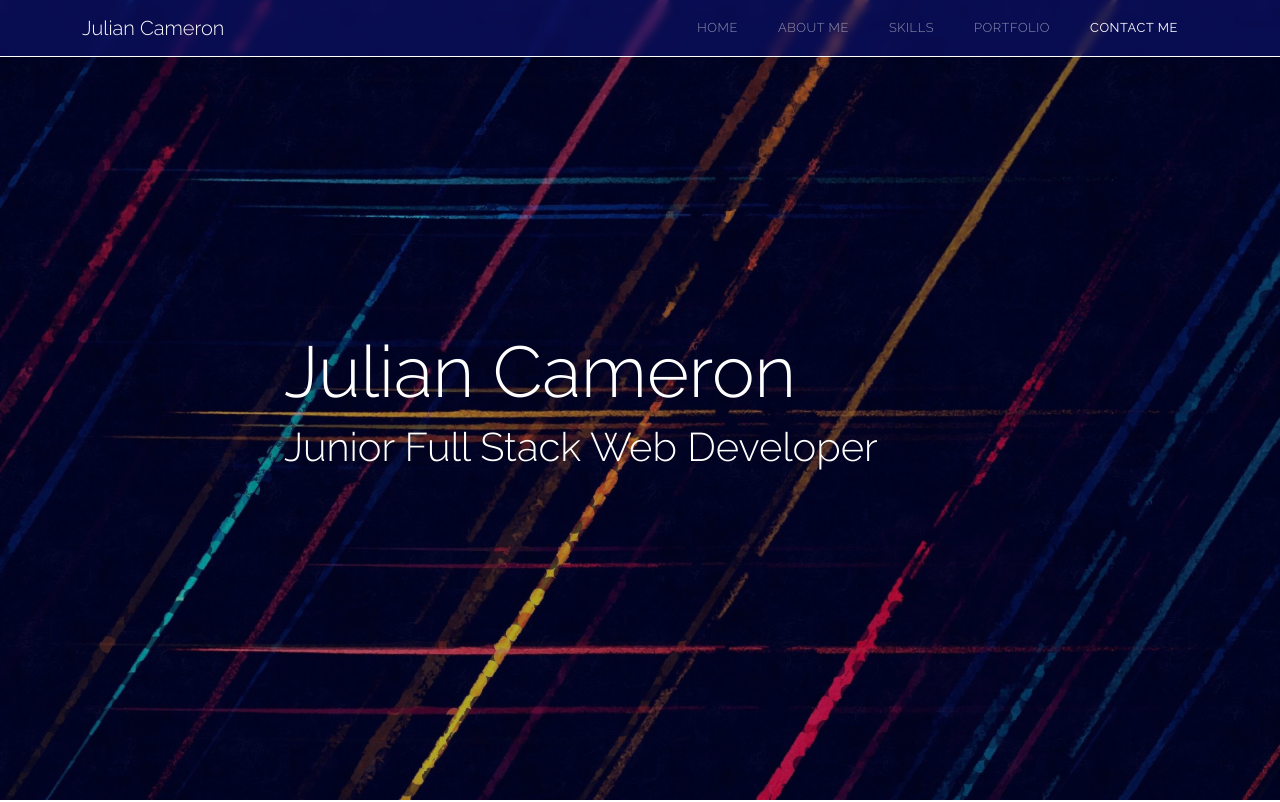
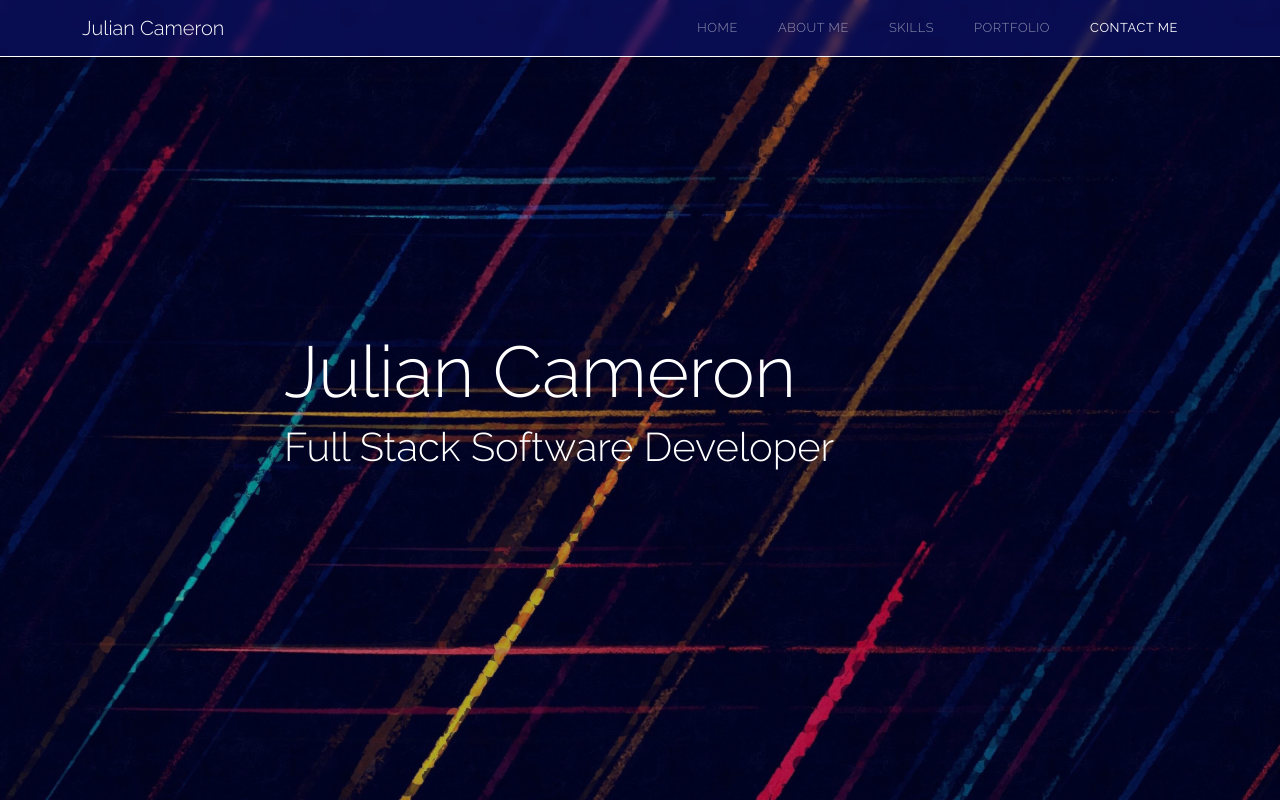
Before and after one commit to juliancameron79/JULIANCAMERON, a React (Create React App) app: page / in a window 1280 px wide. Shown: the top 802 px of the page. Built offline with nearby package versions, Linux system fonts and the light colour scheme.

Commit message:
Updated animation and title for header and footer

```diff
--- a/src/components/Footer.js
+++ b/src/components/Footer.js
@@ -1,6 +1,11 @@
 import React from "react";
 import cv from "../images/juliancameroncv.pdf";
-import { TwitterShareButton, TwitterIcon, LinkedinShareButton, LinkedinIcon } from "react-share";
+import {
+  TwitterShareButton,
+  TwitterIcon,
+  LinkedinShareButton,
+  LinkedinIcon,
+} from "react-share";
 import { Link } from "react-scroll";
 import { FontAwesomeIcon } from "@fortawesome/react-fontawesome";
 import { faDownload } from "@fortawesome/free-solid-svg-icons";
@@ -14,7 +19,7 @@ const Footer = () => {
             <div className="row">
               <div className="col-md-5">
                 <h2 className="footer-heading mb-4">Me</h2>
-                <p>Julian Cameron | Full Stack Web Developer</p>
+                <p>Julian Cameron | Full Stack Software Developer</p>
                 <a href="tel:076-429-1257">
                   <p>+46(0)76-429-1257</p>
                 </a>
@@ -53,10 +58,18 @@ const Footer = () => {
               <div className="col-md-3">
                 <h2 className="footer-heading mb-4">Follow Me</h2>
                 <div className="mb-3">
-                  <TwitterShareButton url={"https://twitter.com/JulianCameron79"} quote={"Full Stack Web Developer"} hashtag="#fullstack">
+                  <TwitterShareButton
+                    url={"https://twitter.com/JulianCameron79"}
+                    quote={"Full Stack Web Developer"}
+                    hashtag="#fullstack"
+                  >
                     <TwitterIcon className="me-3" size={36}></TwitterIcon>
                   </TwitterShareButton>
-                  <LinkedinShareButton url={"https://www.linkedin.com/in/julian-cameron/"} quote={"Full Stack Web Developer"} hashtag="#fullstack">
+                  <LinkedinShareButton
+                    url={"https://www.linkedin.com/in/julian-cameron/"}
+                    quote={"Full Stack Web Developer"}
+                    hashtag="#fullstack"
+                  >
                     <LinkedinIcon className="mx-3 " size={36}></LinkedinIcon>
                   </LinkedinShareButton>
                 </div>
@@ -69,7 +82,11 @@ const Footer = () => {
               Need a printable version of my CV? <br />
               Download it here.{" "}
               <a href={cv} target="_blank" rel="noreferrer">
-                <FontAwesomeIcon className="text-white" icon={faDownload} size="1x" />
+                <FontAwesomeIcon
+                  className="text-white"
+                  icon={faDownload}
+                  size="1x"
+                />
               </a>
             </p>
           </div>
@@ -80,7 +97,8 @@ const Footer = () => {
               <p class="mb-0 text-center">
                 <small>
                   Copyright&copy;
-                  {new Date().getFullYear()}&nbsp;Julian Cameron | All Rights Reserved
+                  {new Date().getFullYear()}&nbsp;Julian Cameron | All Rights
+                  Reserved
                 </small>
               </p>
             </div>
--- a/src/components/Header.js
+++ b/src/components/Header.js
@@ -18,61 +18,57 @@ const Header = () => {
               </h1>
               <div className="display-6 text-white">
                 <span data-aos="fade" data-aos-easing="ease-in-back" data-aos-delay="300">
-                  J
+                  F
                 </span>
                 <span data-aos="fade" data-aos-easing="ease-in-back" data-aos-delay="400">
                   u
                 </span>
                 <span data-aos="fade" data-aos-easing="ease-in-back" data-aos-delay="500">
-                  n
+                  l
                 </span>
                 <span data-aos="fade" data-aos-easing="ease-in-back" data-aos-delay="600">
-                  i
+                  l
                 </span>
                 <span data-aos="fade" data-aos-easing="ease-in-back" data-aos-delay="700">
-                  o
-                </span>
-                <span data-aos="fade" data-aos-easing="ease-in-back" data-aos-delay="800">
-                  r
-                </span>
-                <span data-aos="fade" data-aos-easing="ease-in-back" data-aos-delay="900">
-                  {" "}
-                  F
-                </span>
-                <span data-aos="fade" data-aos-easing="ease-in-back" data-aos-delay="1000">
-                  u
-                </span>
-                <span data-aos="fade" data-aos-easing="ease-in-back" data-aos-delay="1100">
-                  l
-                </span>
-                <span data-aos="fade" data-aos-easing="ease-in-back" data-aos-delay="1200">
-                  l
-                </span>
-                <span data-aos="fade" data-aos-easing="ease-in-back" data-aos-delay="1300">
                   {" "}
                   S
                 </span>
-                <span data-aos="fade" data-aos-easing="ease-in-back" data-aos-delay="1400">
+                <span data-aos="fade" data-aos-easing="ease-in-back" data-aos-delay="800">
                   t
                 </span>
-                <span data-aos="fade" data-aos-easing="ease-in-back" data-aos-delay="1500">
+                <span data-aos="fade" data-aos-easing="ease-in-back" data-aos-delay="900">
                   a
                 </span>
-                <span data-aos="fade" data-aos-easing="ease-in-back" data-aos-delay="1600">
+                <span data-aos="fade" data-aos-easing="ease-in-back" data-aos-delay="1000">
                   c
                 </span>
-                <span data-aos="fade" data-aos-easing="ease-in-back" data-aos-delay="1700">
+                <span data-aos="fade" data-aos-easing="ease-in-back" data-aos-delay="1100">
                   k
                 </span>
+                <span data-aos="fade" data-aos-easing="ease-in-back" data-aos-delay="1200">
+                  {" "}
+                  S
+                </span>
+                <span data-aos="fade" data-aos-easing="ease-in-back" data-aos-delay="1300">
+                  o
+                </span>
+                <span data-aos="fade" data-aos-easing="ease-in-back" data-aos-delay="1400">
+                  f
+                </span>
+                <span data-aos="fade" data-aos-easing="ease-in-back" data-aos-delay="1500">
+                  t
+                </span>
+                <span data-aos="fade" data-aos-easing="ease-in-back" data-aos-delay="1600">
+                  w
+                </span>
+                <span data-aos="fade" data-aos-easing="ease-in-back" data-aos-delay="1700">
+                  a
+                </span>
                 <span data-aos="fade" data-aos-easing="ease-in-back" data-aos-delay="1800">
-                  {" "}
-                  W
+                  r
                 </span>
                 <span data-aos="fade" data-aos-easing="ease-in-back" data-aos-delay="1900">
                   e
-                </span>
-                <span data-aos="fade" data-aos-easing="ease-in-back" data-aos-delay="2000">
-                  b
                 </span>
                 <span data-aos="fade" data-aos-easing="ease-in-back" data-aos-delay="2100">
                   {" "}
```
